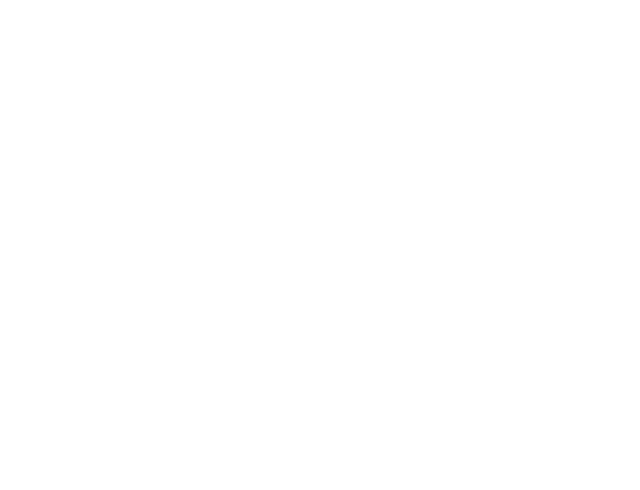
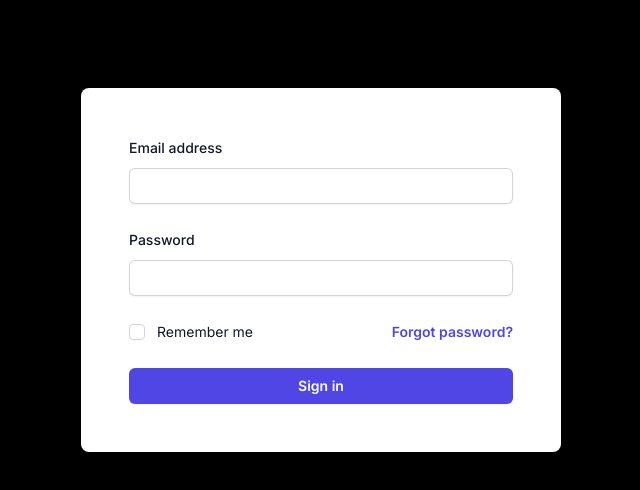
Before and after one commit to BeBalanced/Webapp, a Next.js app: page /enter in a window 1280 px wide. Shown: the top 490 px of the page, without its empty margins (319-959 px from the left). Built offline with nearby package versions, Linux system fonts and the light colour scheme.

Commit message:
tweak auth ui

```diff
--- a/package.json
+++ b/package.json
@@ -10,6 +10,7 @@
   },
   "dependencies": {
     "@radix-ui/react-icons": "^1.3.0",
+    "@radix-ui/react-slot": "^1.0.2",
     "@supabase/ssr": "^0.0.10",
     "@supabase/supabase-js": "^2.39.0",
     "@tailwindcss/forms": "^0.5.7",
--- a/src/app/enter/page.tsx
+++ b/src/app/enter/page.tsx
@@ -1,3 +1,86 @@
 export default function Enter() {
-  return <></>;
+  return (
+    <main className="bg-black min-h-screen">
+      <div className="flex min-h-full flex-1 flex-col justify-center py-12 sm:px-6 lg:px-8">
+        <div className="mt-10 sm:mx-auto sm:w-full sm:max-w-[480px]">
+          <div className="bg-white px-6 py-12 shadow sm:rounded-lg sm:px-12">
+            <form className="space-y-6" action="#" method="POST">
+              <div>
+                <label
+                  htmlFor="email"
+                  className="block text-sm font-medium leading-6 text-gray-900"
+                >
+                  Email address
+                </label>
+                <div className="mt-2">
+                  <input
+                    id="email"
+                    name="email"
+                    type="email"
+                    autoComplete="email"
+                    required
+                    className="block w-full rounded-md border-0 py-1.5 text-gray-900 shadow-sm ring-1 ring-inset ring-gray-300 placeholder:text-gray-400 focus:ring-2 focus:ring-inset focus:ring-indigo-600 sm:text-sm sm:leading-6"
+                  />
+                </div>
+              </div>
+
+              <div>
+                <label
+                  htmlFor="password"
+                  className="block text-sm font-medium leading-6 text-gray-900"
+                >
+                  Password
+                </label>
+                <div className="mt-2">
+                  <input
+                    id="password"
+                    name="password"
+                    type="password"
+                    autoComplete="current-password"
+                    required
+                    className="block w-full rounded-md border-0 py-1.5 text-gray-900 shadow-sm ring-1 ring-inset ring-gray-300 placeholder:text-gray-400 focus:ring-2 focus:ring-inset focus:ring-indigo-600 sm:text-sm sm:leading-6"
+                  />
+                </div>
+              </div>
+
+              <div className="flex items-center justify-between">
+                <div className="flex items-center">
+                  <input
+                    id="remember-me"
+                    name="remember-me"
+                    type="checkbox"
+                    className="h-4 w-4 rounded border-gray-300 text-indigo-600 focus:ring-indigo-600"
+                  />
+                  <label
+                    htmlFor="remember-me"
+                    className="ml-3 block text-sm leading-6 text-gray-900"
+                  >
+                    Remember me
+                  </label>
+                </div>
+
+                <div className="text-sm leading-6">
+                  <a
+                    href="#"
+                    className="font-semibold text-indigo-600 hover:text-indigo-500"
+                  >
+                    Forgot password?
+                  </a>
+                </div>
+              </div>
+
+              <div>
+                <button
+                  type="submit"
+                  className="flex w-full justify-center rounded-md bg-indigo-600 px-3 py-1.5 text-sm font-semibold leading-6 text-white shadow-sm hover:bg-indigo-500 focus-visible:outline focus-visible:outline-2 focus-visible:outline-offset-2 focus-visible:outline-indigo-600"
+                >
+                  Sign in
+                </button>
+              </div>
+            </form>
+          </div>
+        </div>
+      </div>
+    </main>
+  );
 }
--- /dev/null
+++ b/src/components/ui/button.tsx
@@ -0,0 +1,57 @@
+import * as React from "react"
+import { Slot } from "@radix-ui/react-slot"
+import { cva, type VariantProps } from "class-variance-authority"
+
+import { cn } from "@/lib/utils"
+
+const buttonVariants = cva(
+  "inline-flex items-center justify-center whitespace-nowrap rounded-md text-sm font-medium transition-colors focus-visible:outline-none focus-visible:ring-1 focus-visible:ring-ring disabled:pointer-events-none disabled:opacity-50",
+  {
+    variants: {
+      variant: {
+        default:
+          "bg-primary text-primary-foreground shadow hover:bg-primary/90",
+        destructive:
+          "bg-destructive text-destructive-foreground shadow-sm hover:bg-destructive/90",
+        outline:
+          "border border-input bg-transparent shadow-sm hover:bg-accent hover:text-accent-foreground",
+        secondary:
+          "bg-secondary text-secondary-foreground shadow-sm hover:bg-secondary/80",
+        ghost: "hover:bg-accent hover:text-accent-foreground",
+        link: "text-primary underline-offset-4 hover:underline",
+      },
+      size: {
+        default: "h-9 px-4 py-2",
+        sm: "h-8 rounded-md px-3 text-xs",
+        lg: "h-10 rounded-md px-8",
+        icon: "h-9 w-9",
+      },
+    },
+    defaultVariants: {
+      variant: "default",
+      size: "default",
+    },
+  }
+)
+
+export interface ButtonProps
+  extends React.ButtonHTMLAttributes<HTMLButtonElement>,
+    VariantProps<typeof buttonVariants> {
+  asChild?: boolean
+}
+
+const Button = React.forwardRef<HTMLButtonElement, ButtonProps>(
+  ({ className, variant, size, asChild = false, ...props }, ref) => {
+    const Comp = asChild ? Slot : "button"
+    return (
+      <Comp
+        className={cn(buttonVariants({ variant, size, className }))}
+        ref={ref}
+        {...props}
+      />
+    )
+  }
+)
+Button.displayName = "Button"
+
+export { Button, buttonVariants }
```
Also changed, not shown: 1 other file (tests, documents, lock files or other folders).
